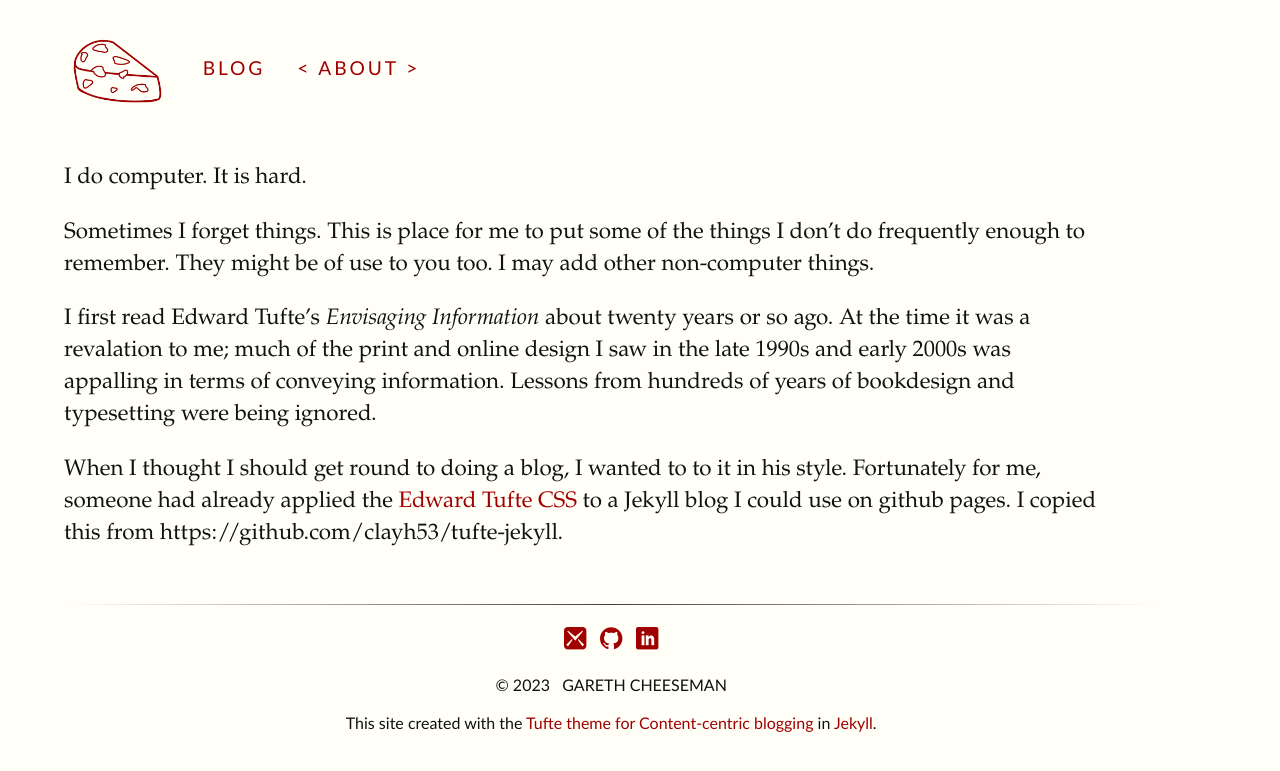
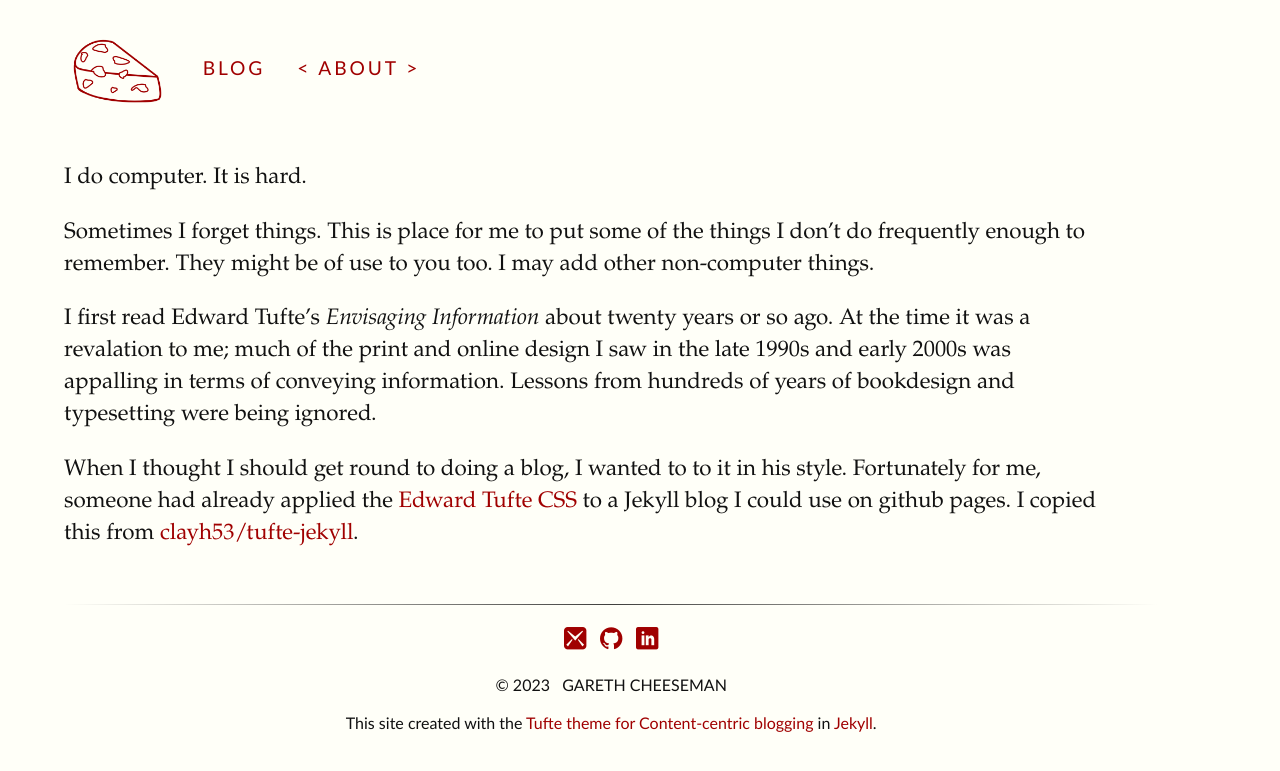
Before and after one commit to gareth-cheeseman/gareth-cheeseman.github.io, a Jekyll site: the page built from about/index.md, in a window 1280 px wide. Shown: the top 771 px of the page. Built offline with Jekyll 4.4.1, drawn with Linux system fonts in a browser that asks for light colours; some web fonts are replaced; some of the changed lines change nothing that is shown.

Commit message:
Update about link

```diff
--- a/about/index.md
+++ b/about/index.md
@@ -9,4 +9,4 @@ Sometimes I forget things. This is place for me to put some of the things I don'
 
 I first read Edward Tufte's *Envisaging Information* about twenty years or so ago. At the time it was a revalation to me; much of the print and online design I saw in the late 1990s and early 2000s was appalling in terms of conveying information. Lessons from hundreds of years of bookdesign and typesetting were being ignored.
 
-When I thought I should get round to doing a blog, I wanted to to it in his style. Fortunately for me, someone had already applied the [Edward Tufte CSS](https://edwardtufte.github.io/tufte-css/) to a Jekyll blog I could use on github pages. I copied this from https://github.com/clayh53/tufte-jekyll.
+When I thought I should get round to doing a blog, I wanted to to it in his style. Fortunately for me, someone had already applied the [Edward Tufte CSS](https://edwardtufte.github.io/tufte-css/) to a Jekyll blog I could use on github pages. I copied this from [clayh53/tufte-jekyll](https://github.com/clayh53/tufte-jekyll).
```
